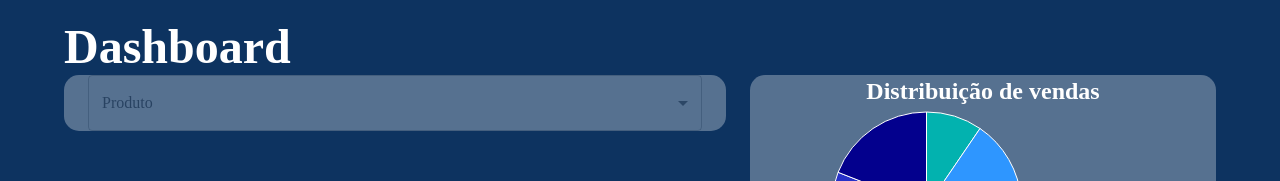
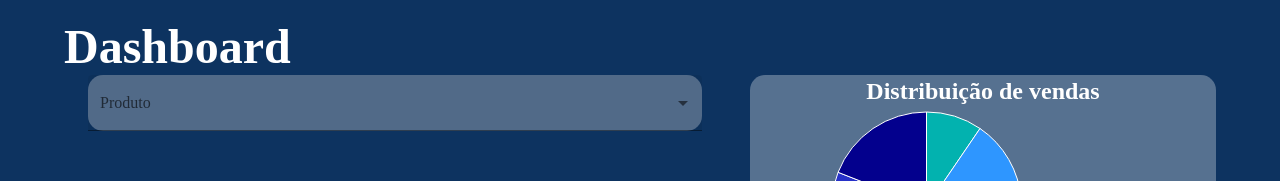
Before and after one commit to FelipeLFirmino/Frontend_youStore, a React (Create React App) app in the folder frontendyoustore/: page / in a window 1280 px wide. Shown: the part 141-322 px from the top of the page. Built offline with nearby package versions, Linux system fonts and the light colour scheme; no server answers; the HTML template or start-up script is replaced by a standard one.

Commit message:
enchacment
- product selector design updated

```diff
--- a/frontendyoustore/src/components/Barchart.js
+++ b/frontendyoustore/src/components/Barchart.js
@@ -34,8 +34,10 @@ export default function Barcomponent(){
     };
 
     return (
+        <Container>
+            <Selectproduct rotas={rotas} onChange={carregarDadosProduto} />
             <Container fluid maxWidth="lg" sx={{ backgroundColor: "white", opacity: ".30", borderRadius: "15px" }}>
-            <Selectproduct rotas={rotas} onChange={carregarDadosProduto} />
+
                 {dadosProduto && (
                     <div>
                         <h2>{dadosProduto.nome}</h2>
@@ -51,6 +53,7 @@ export default function Barcomponent(){
                     </div>
                 )}
             </Container>
+        </Container>
     );
 
 }
--- a/frontendyoustore/src/components/Selectproducts.js
+++ b/frontendyoustore/src/components/Selectproducts.js
@@ -35,7 +35,7 @@ export default function Selectproduct({ onChange }) {
 
   return (
     <Box sx={{ minWidth: 120 }}>
-      <FormControl fullWidth>
+      <FormControl fullWidth variant='filled' sx={{backgroundColor: "rgba(255, 255, 255, 0.3)", color:"white", borderRadius:"15px"}}>
         <InputLabel id="demo-simple-select-label">Produto</InputLabel>
         <Select
           labelId="demo-simple-select-label"
```
Lines whose indentation alone changed are shown as unchanged.
